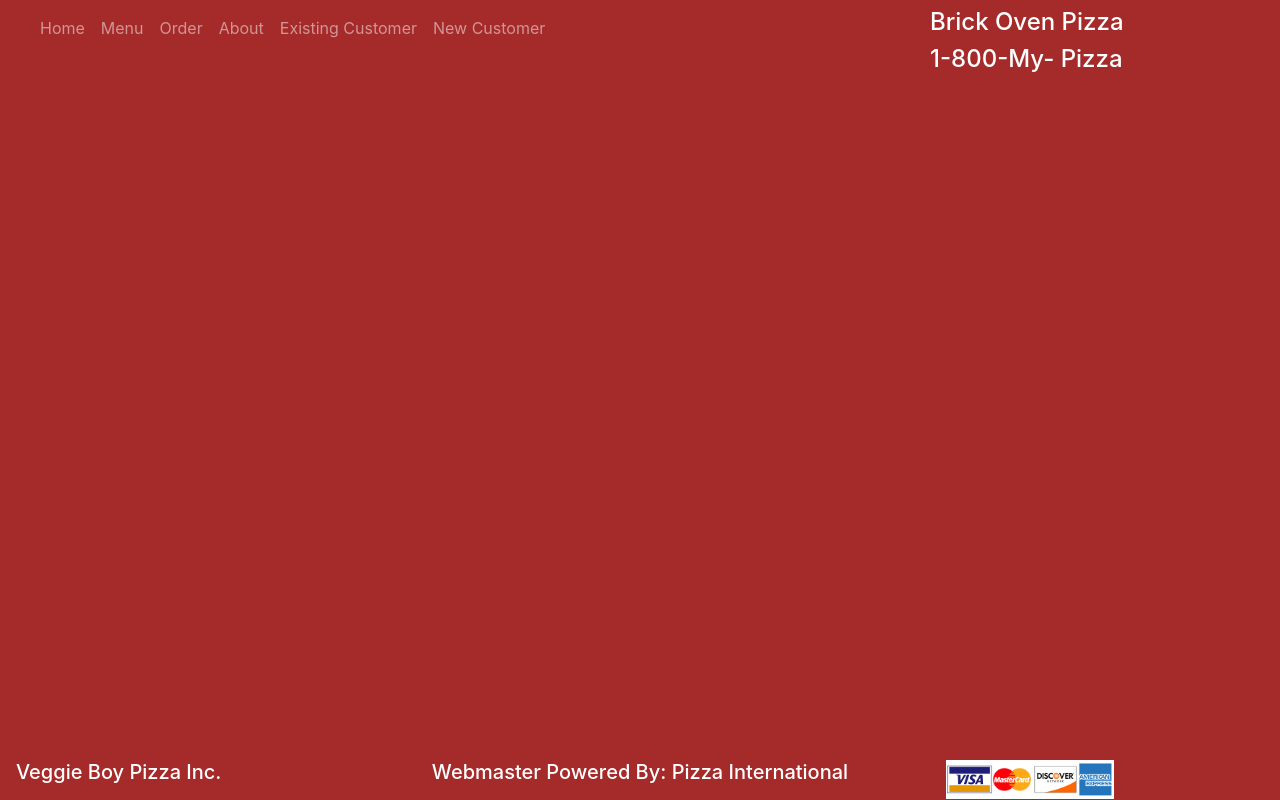
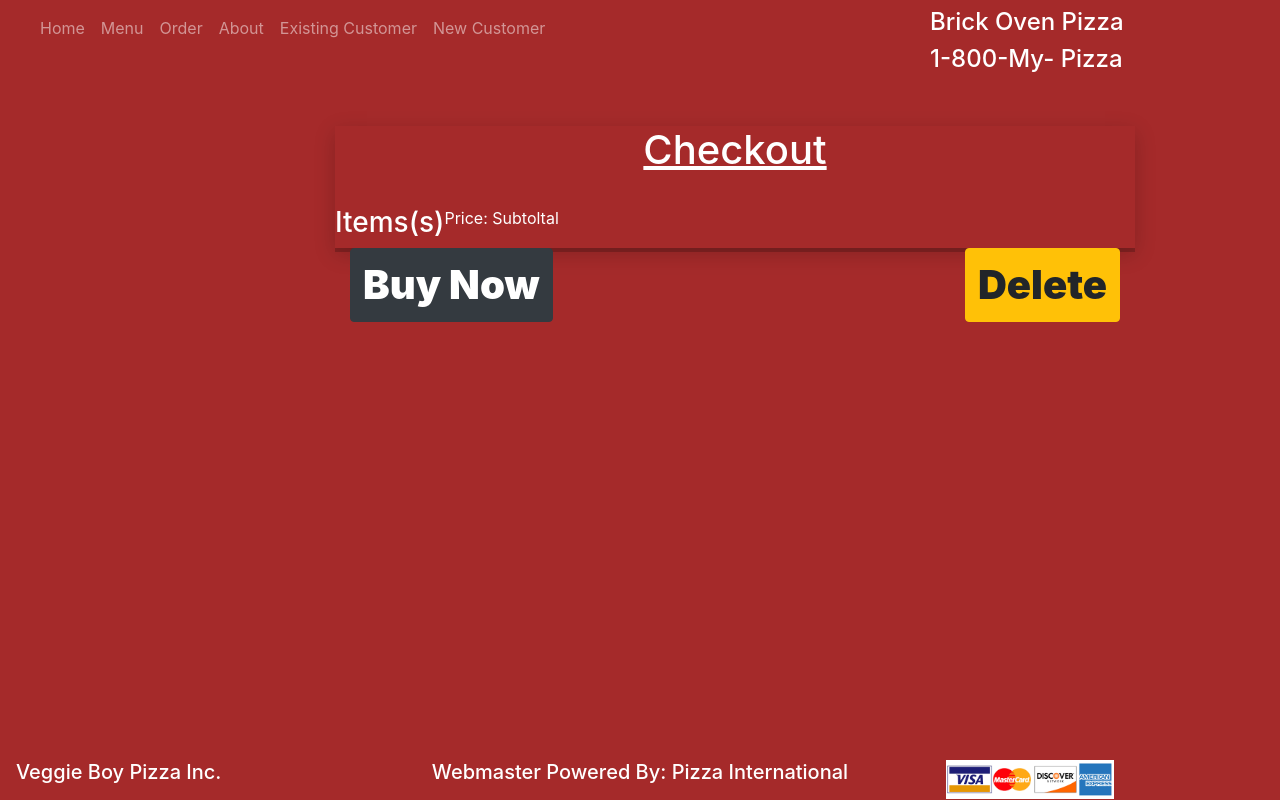
Before and after one commit to dahgeni/Veggie-Boy-Pizza, a React (Create React App) app: page /cart in a window 1280 px wide. Built offline with nearby package versions, Linux system fonts and the light colour scheme.

Commit message:
added features

```diff
--- a/package.json
+++ b/package.json
@@ -5,6 +5,8 @@
   "dependencies": {
     "axios": "^0.18.0",
     "react": "^16.7.0",
+    "react-bootstrap": "^0.32.4",
+    "react-bootstrap-validation": "^0.1.11",
     "react-dom": "^16.7.0",
     "react-router-dom": "^4.3.1",
     "react-scripts": "2.1.2",
--- a/src/App.js
+++ b/src/App.js
@@ -7,6 +7,7 @@ import Login from './components/Home/Login';
 import Order from './components/Home/Order';
 import Header from './components/headerComponent/Header';
 import Footer from './components/Layout/Footer';
+import Cart from './components/Cart/Cart';
 
 import { BrowserRouter as Router, Route, Switch } from 'react-router-dom';
 
@@ -14,6 +15,7 @@ import { BrowserRouter as Router, Route, Switch } from 'react-router-dom';
 class App extends Component {
   render() {
     return (
+
     <Router>
       <div>
         <Header />
@@ -24,6 +26,7 @@ class App extends Component {
           <Route exact path="/register" component={Register} />
           <Route exact path="/about" component={About} />
           <Route exact path="/login" component={Login} />
+          <Route exact path="/cart" component={Cart} />
         </Switch>
         <Footer />
       </div>
--- /dev/null
+++ b/src/components/Cart/Cart.js
@@ -0,0 +1,43 @@
+import React, { Component } from 'react';
+import { Grid } from 'react-bootstrap';
+import './cart.css';
+
+
+
+  class Cart extends Component {
+  render() {
+    return (
+      <div className="container">
+      <Grid className="purchase-card">
+      <div className="white-font">
+      <h1>Checkout</h1>
+
+      <br/>
+          <div className="row">
+         <h3>Items(s)</h3>
+
+
+          Price:
+
+
+        Subtoltal
+
+      </div>
+      </div>
+      <button type="button"className="btn btn-warning big-font"> Delete</button>
+      <button type="button"className="btn btn-dark big-font float-left"> Buy Now</button>
+
+      </Grid>
+
+
+
+      </div>
+
+    )
+
+  }
+}
+
+
+
+export default Cart;
--- /dev/null
+++ b/src/components/Cart/cart.css
@@ -0,0 +1,33 @@
+
+
+.container {
+    margin-top: 70px;
+}
+
+.purchase-card {
+    width: 800px;
+    box-shadow: 0 4px 0 rgba(0, 0 ,0, 0.2), 0 6px 20px 0 rgba(0, 0, 0, 0.19);
+    padding: 1m;
+}
+.white-font {
+    color: white;
+ }
+ .my-row {
+  border: 4 px burlywood;
+ }
+ .my-col {
+    border: 4 px burlywood;
+ }
+ #center {
+    display: block;
+    margin: 0;
+    margin-right: 0;
+    position: absolute;
+    top: 50%;
+    left: 50%;
+    transform: translate(-50%, -50%);
+  }
+
+  .p-card {
+      color: burlywood;
+  }
```
Also changed, not shown: src/components/pages/Cart.js (deleted, +0 -26 lines), src/components/Subtotal/Subtotal.js (added), 1 other file (tests, documents, lock files or other folders).
